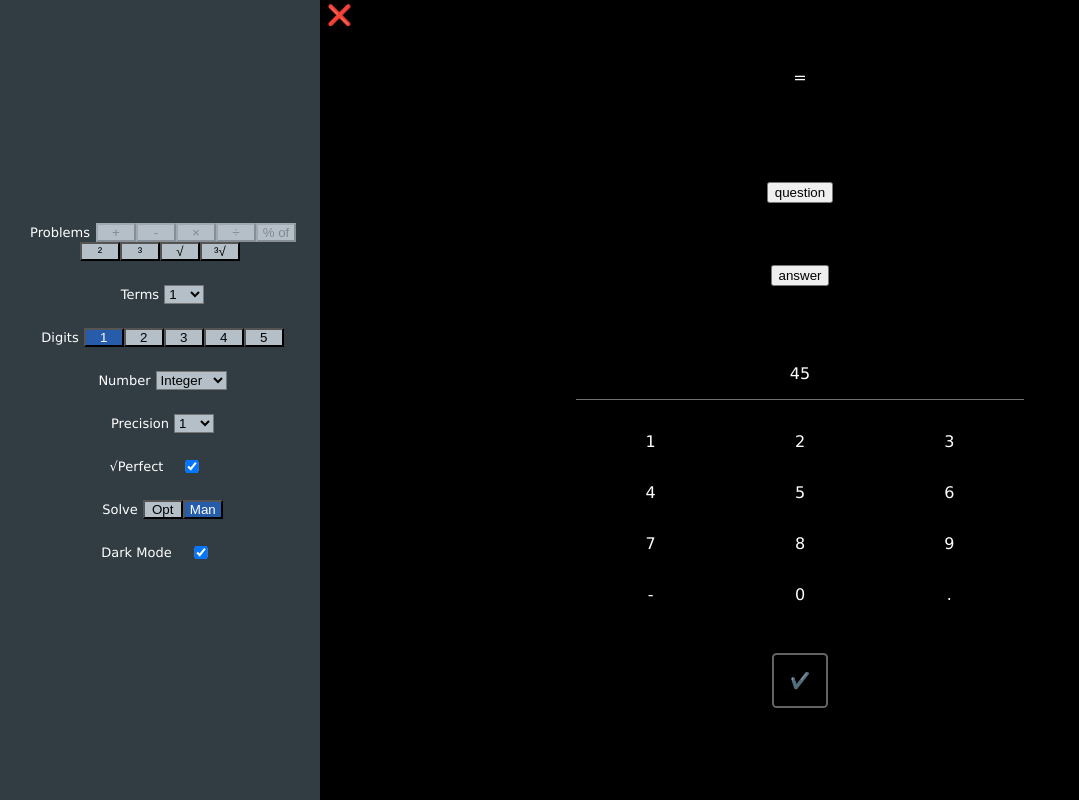
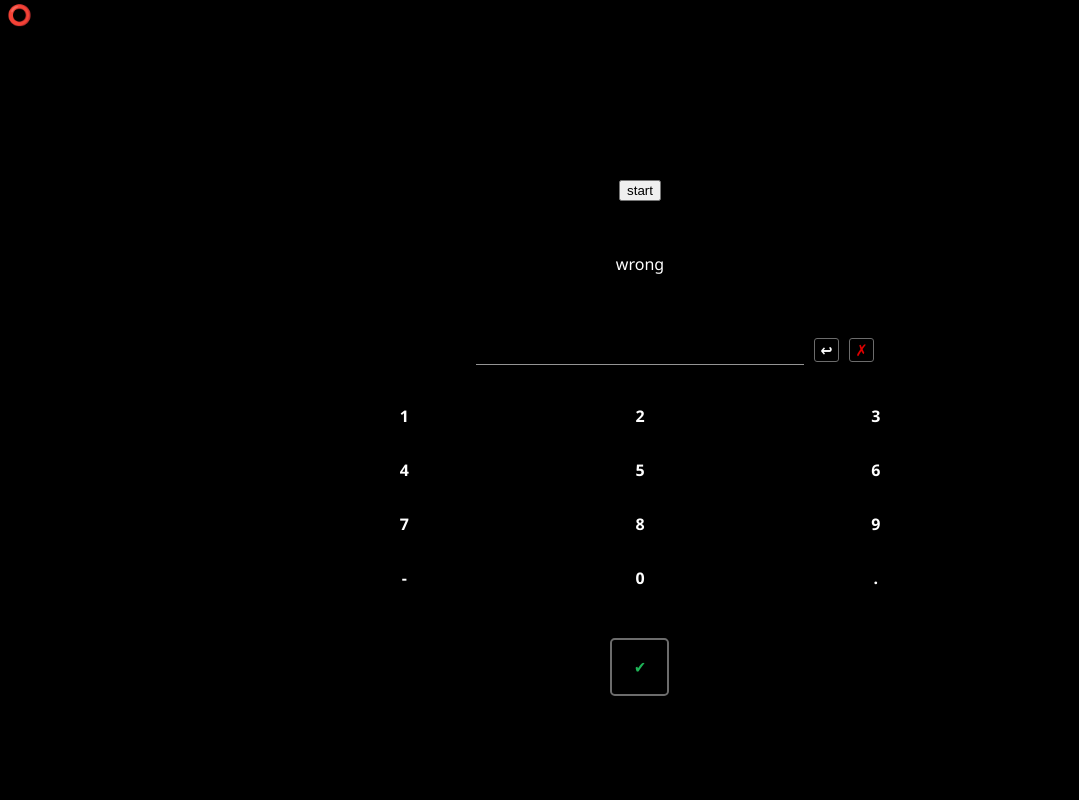
Before and after one commit to kaifussain/MindDigits, a React (Vite) app: page / in a window 1280 px wide. Shown: the whole page, without its empty margins (0-1079 px from the left). Built offline with nearby package versions, Linux system fonts and the light colour scheme.

Commit message:
c-m-7:manual input logic + better problemSet selection

```diff
--- a/src/App.css
+++ b/src/App.css
@@ -1,12 +1,8 @@
 #app{
-  /* display: grid;
-  place-content: center; */
   display: flex;
   align-items: center;
-  /* justify-content: center; */
-  /* flex-direction: column; */
-
-  font-family: 'Lucida Sans', 'Lucida Sans Regular', 'Lucida Grande', 'Lucida Sans Unicode', Geneva, Verdana, sans-serif;
+  /* font-family: 'Lucida Sans', 'Lucida Sans Regular', 'Lucida Grande', 'Lucida Sans Unicode', Geneva, Verdana, sans-serif; */
+  font-family: 'Segoe UI', Tahoma, Geneva, Verdana, sans-serif;
   min-height: 100vh;
 }
 .darkMode{
@@ -14,7 +10,7 @@
   color: white;
 }
 .lightMode{
-  background-color: rgb(214, 214, 214);
+  background-color: white;
   color: black;
 }
 .flex{
@@ -32,6 +28,5 @@
 @media (max-width: 600px) {
   #app{
       flex-direction: column;
-      /* overflow-y: hidden; */
   }
 }
--- a/src/App.jsx
+++ b/src/App.jsx
@@ -6,11 +6,10 @@ import Sidebar from "./components/Sidebar";
 function App() {
   const [isAnsManual, setIsAnsManual] = useState(true);
   const [darkMode, setDarkMode] = useState(true);
-
-  const [problemSet, setProblemSet] = useState([]);
+  const [problemSet, setProblemSet] = useState(['+']);
   const [digitSet, setDigitSet] = useState([1]);
   const [numberType, setNumberType] = useState(0);
-  const [termCount, setTermCount] = useState(1);
+  const [termCount, setTermCount] = useState(2);
   const [precision, setPrecision] = useState(1);
   const [perfect, setPerfect] = useState(true);
 
@@ -31,22 +30,61 @@ function App() {
   }
   function handleProblemSetChange(op){
     setProblemSet((xProblemSet)=>{
+      let newSet;
       if(xProblemSet.includes(op)){
-        return xProblemSet.filter((a)=>a!=op)
+        newSet = xProblemSet.filter((a)=>a!=op)
+        // return x
       }
       else{
-        return [...xProblemSet,op]
+        newSet = [...xProblemSet,op]
       }
+
+      if(newSet.length===0){
+        if(termCount==1) return ['²']
+        else return ['+']
+      }
+      else if(termCount==1){
+        newSet = newSet.filter(a=>a==='²'||a==='³'||a==='√'||a==='³√')
+        return newSet
+      }
+      else{
+        if(newSet.some(a=>a==='+'||a==='-'||a==='×'||a==='÷'||a==='% of')) return newSet
+        else return [...newSet,'+']
+      }
+
     })
   }
+  useEffect(()=>{
+    if(termCount==1){
+      if(problemSet.some(a=>a==='+'||a==='-'||a==='×'||a==='÷'||a==='% of')){
+        setProblemSet(x=>{
+          let newSet;
+          newSet = x.filter(a=>a==='²'||a==='³'||a==='√'||a==='³√')
+          return newSet;
+        })
+      }
+    }
+    else{
+      if(!problemSet.some(a=>a==='+'||a==='-'||a==='×'||a==='÷'||a==='% of')){
+        setProblemSet(x=>([...x,'+']))
+      }
+    }
+  },[termCount])
+
   function emptyProblemSet(p){
+    let temp=[...problemSet]
     if(p=='o'){
-      let temp=[...problemSet]
       temp = temp.filter(a => a !== '+' && a !== '-' && a !== '×' && a !== '÷' && a !== '% of');
-      setProblemSet(temp)
+      if(termCount==1){
+        if(temp.length>0) setProblemSet(temp)
+        else setProblemSet(['²'])
+      }
+      else{
+        setProblemSet(temp)
+      }
     }
     else if(p=='s'){
-      let temp=[...problemSet]
+
       temp = temp.filter(a => a !== '²' && a !== '³' && a !== '√' && a !== '³√');
       setProblemSet(temp)
     }
@@ -81,6 +119,7 @@ function App() {
         termCount={termCount}
         precision={precision}
         perfect={perfect}
+        numberType={numberType}
       />
     </div>
   );
--- a/src/components/Mainbar.css
+++ b/src/components/Mainbar.css
@@ -1,14 +1,15 @@
 #Mainbar{
-    /* border:1px solid yellow; */
     min-width: 340px;
-    width:50vw;
+    width:65vw;
     height: 99vh;
     margin: auto;
 }
 #Mainbar_head{
-    /* border:1px solid pink; */
-    padding:4rem;
     text-align: center;
+    font-size: 24px;
+    min-height: 150px;
+    display: grid;
+    place-content: center;
 }
 #Mainbar_mid{
     height: 74%;
--- a/src/components/Mainbar.jsx
+++ b/src/components/Mainbar.jsx
@@ -1,129 +1,134 @@
-import React, { useState } from "react";
+import React, { useEffect, useState } from "react";
 import "./Mainbar.css";
 import AnsOption from "./sub-components/AnsOption";
 import AnsManual from "./sub-components/AnsManual";
 const Mainbar = (props) => {
   const [question, setQuestion] = useState([]);
   const [solution, setSolution] = useState();
-  const [userSolution, setUserSolution] = useState();
-  const [perfectSqSet,_] = useState([1,4,10,32,100,317])
-  const [perfectCbSet,__] = useState([1,3,5,10,22,47])
+  const [userSolution, setUserSolution] = useState(null);
+  const [isCorrect, setIsCorrect] = useState(false);
+  const perfectSqSet = [1, 4, 10, 32, 100, 317];
+  const perfectCbSet = [1, 3, 5, 10, 22, 47];
 
   function generateNumber() {
     let d = Math.floor(Math.random() * props.digitSet.length);
     let wholeRange = Math.pow(10, props.digitSet[d]);
     let excludeRange = Math.pow(10, props.digitSet[d] - 1);
-    return Math.floor(
+    let rand = Math.random() * (wholeRange - excludeRange) + excludeRange;
+    if (props.numberType == 0) {
+      return Math.floor(rand);
+    } else if (props.numberType == 1) {
+      return Number(rand.toFixed(props.precision));
+      // return rand
+    } else {
+      if (Math.random() < 0.5) {
+        return Number(rand.toFixed(props.precision));
+      } else {
+        return Math.floor(rand);
+      }
+    }
+  }
+  function generatePerfect(isSq) {
+    let randI = Math.floor(Math.random() * props.digitSet.length);
+    if (isSq) {
+      let wholeRange = perfectSqSet[props.digitSet[randI]];
+      let excludeRange = perfectSqSet[props.digitSet[randI] - 1];
+      let n = Math.floor(
         Math.random() * (wholeRange - excludeRange) + excludeRange
       );
-  }
-  function generatePerfect(isSq){
-    let randI = Math.floor(Math.random() * props.digitSet.length)
-    if(isSq){
-      let wholeRange = perfectSqSet[props.digitSet[randI]]
-      let excludeRange = perfectSqSet[props.digitSet[randI]-1]
-      let n = Math.floor(Math.random() * (wholeRange-excludeRange) + excludeRange);
-      return n*n
-    }
-    else{
-      let wholeRange = perfectCbSet[props.digitSet[randI]]
-      let excludeRange = perfectCbSet[props.digitSet[randI]-1]
-      let n = Math.floor(Math.random() * (wholeRange-excludeRange) + excludeRange);
-      return n*n*n
+      return n * n;
+    } else {
+      let wholeRange = perfectCbSet[props.digitSet[randI]];
+      let excludeRange = perfectCbSet[props.digitSet[randI] - 1];
+      let n = Math.floor(
+        Math.random() * (wholeRange - excludeRange) + excludeRange
+      );
+      return n * n * n;
     }
   }
-
   function generateOp(op) {
     let i = Math.floor(Math.random() * props.problemSet.length);
 
-      if(op=='o'){
-        let filteredSet = props.problemSet.filter((a) => a == '+' || a== '-' || a =='×' || a == '÷' || a == '% of');
+    if (op == "o") {
+      let filteredSet = props.problemSet.filter(
+        (a) => a == "+" || a == "-" || a == "×" || a == "÷" || a == "% of"
+      );
       return filteredSet[i % filteredSet.length];
-      }
-      else if(op=='r'){
-        let filteredSet = props.problemSet.filter((a) => a == '√' || a== '³√');
+    } else if (op == "r") {
+      let filteredSet = props.problemSet.filter((a) => a == "√" || a == "³√");
       return filteredSet[i % filteredSet.length];
-      }
-      else if(op=='s'){
-        let filteredSet = props.problemSet.filter((a) => a == '²' || a== '³');
+    } else if (op == "s") {
+      let filteredSet = props.problemSet.filter((a) => a == "²" || a == "³");
       return filteredSet[i % filteredSet.length];
-      }
-      else{
+    } else {
       let filteredSet = props.problemSet.filter((a) => a !== op);
       return filteredSet[i % filteredSet.length];
     }
   }
   function generateQuestion() {
     setSolution(null);
-    let tempQuest = [], pushed;
+    let tempQuest = [],
+      pushed;
     Array.from({ length: props.termCount }).forEach((_, ind) => {
       //adds o
       if (ind !== 0) {
-        tempQuest.push(generateOp('o'));
-        pushed='o'
+        tempQuest.push(generateOp("o"));
+        pushed = "o";
       }
 
       //adds r
-      if(props.problemSet.some(r=>r=='√'||r=='³√')){
-        if(props.termCount==1) {
-          if(props.problemSet.some(r=>r=='²'||r=='³')){
-            if(Math.random() < 0.5){
-              tempQuest.push(generateOp('r'));
+      if (props.problemSet.some((r) => r == "√" || r == "³√")) {
+        if (props.termCount == 1) {
+          if (props.problemSet.some((r) => r == "²" || r == "³")) {
+            if (Math.random() < 0.5) {
+              tempQuest.push(generateOp("r"));
               pushed = "r";
             }
-          }
-          else {
-            tempQuest.push(generateOp('r'));
+          } else {
+            tempQuest.push(generateOp("r"));
             pushed = "r";
           }
-        }
-        else if(Math.random() < 0.5){
-          tempQuest.push(generateOp('r'));
+        } else if (Math.random() < 0.5) {
+          tempQuest.push(generateOp("r"));
           pushed = "r";
         }
       }
 
       //adds n
-      if(props.perfect && pushed==='r'){
-        if(tempQuest[tempQuest.length-1]==='√'){
-          let n=generatePerfect(true)
+      if (props.perfect && pushed === "r") {
+        if (tempQuest[tempQuest.length - 1] === "√") {
+          let n = generatePerfect(true);
+          tempQuest.push(n);
+        } else {
+          let n = generatePerfect(false);
           tempQuest.push(n);
         }
-        else{
-          let n=generatePerfect(false)
-          tempQuest.push(n);
-        }
-      }
-      else{
+      } else {
         let n = generateNumber();
         tempQuest.push(n);
       }
 
       //adds sq
-      if(props.problemSet.some(s=>s=='²'||s=='³')){
-        if(props.termCount==1) {
-          if(pushed=='r'){
-            if(Math.random()<0.5){
-              tempQuest.push(generateOp('s'))
+      if (props.problemSet.some((s) => s == "²" || s == "³")) {
+        if (props.termCount == 1) {
+          if (pushed == "r") {
+            if (Math.random() < 0.5) {
+              tempQuest.push(generateOp("s"));
             }
+          } else {
+            tempQuest.push(generateOp("s"));
           }
-          else{
-            tempQuest.push(generateOp('s'))
+        } else if (Math.random() < 0.5) {
+          tempQuest.push(generateOp("s"));
         }
+        pushed = "s";
       }
-        else if(Math.random() < 0.5){
-          tempQuest.push(generateOp('s'))
-        }
-        pushed='s'
-      }
-
     });
     setQuestion(tempQuest);
   }
-
   function calculateSolution() {
     let tempAns = [...question],
-      tempAnsLen=tempAns.length,
+      tempAnsLen = tempAns.length,
       i = 0,
       precedence = 0;
     while (tempAnsLen > 1 && precedence < 4) {
@@ -136,18 +141,15 @@ const Mainbar = (props) => {
           tempAns[i - 1] = Math.pow(tempAns[i - 1], 3);
           tempAns.splice(i, 1);
           i = 0;
-        }
-         else if (tempAns[i] == "√") {
-          tempAns[i] = Math.sqrt(tempAns[i+1])
-          tempAns.splice(i+1, 1);
+        } else if (tempAns[i] == "√") {
+          tempAns[i] = Math.sqrt(tempAns[i + 1]);
+          tempAns.splice(i + 1, 1);
           i = 0;
-        }
-         else if (tempAns[i] == "³√") {
-          tempAns[i] = Math.cbrt(tempAns[i+1]);
-          tempAns.splice(i+1, 1);
+        } else if (tempAns[i] == "³√") {
+          tempAns[i] = Math.cbrt(tempAns[i + 1]);
+          tempAns.splice(i + 1, 1);
           i = 0;
-        }
-        else if (i > tempAnsLen - 1) {
+        } else if (i > tempAnsLen - 1) {
           i = 1;
           precedence = 1;
         } else {
@@ -195,22 +197,25 @@ const Mainbar = (props) => {
           i += 2;
         }
       }
-      tempAnsLen=tempAns.length
+      tempAnsLen = tempAns.length;
     }
     if (tempAns[0] % 1 === 0) {
       setSolution(tempAns[0]);
     } else setSolution(parseFloat(tempAns[0].toFixed(props.precision)));
   }
-
+  useEffect(()=>{
+    // calculateSolution()
+    setIsCorrect(userSolution!=null && userSolution==solution)
+  },[userSolution])
   return (
     <div id="Mainbar">
       <div id="Mainbar_head">
-        {question.join(" ")} = {solution}
+        {question.join(" ")}
       </div>
       <div id="Mainbar_mid">
-        <button onClick={() => generateQuestion()}>question</button>
-        <button onClick={() => calculateSolution()}>answer</button>
-        {props.isAnsManual ? <AnsManual /> : <AnsOption />}
+        <button onClick={() => generateQuestion()}>start</button>
+        {isCorrect? 'correct':'wrong'}
+        {props.isAnsManual ? <AnsManual setUserSolution={setUserSolution} calculateSolution={calculateSolution}/> : <AnsOption />}
       </div>
     </div>
   );
--- a/src/components/Sidebar.jsx
+++ b/src/components/Sidebar.jsx
@@ -2,9 +2,7 @@ import React, { useEffect, useState } from "react";
 import "./Sidebar.css";
 
 const Sidebar = (props) => {
-  const [sideBarOpened, setSideBarOpened] = useState(true);
-  const [sqPartDisable,setSqPartDisable] = useState(false)
-  const [addPartDisable,setAddPartDisable] = useState(false)
+  const [sideBarOpened, setSideBarOpened] = useState(false);
   const [allOperation, setAllOperation] = useState([
     { symbol: "+", disabled: false },
     { symbol: "-", disabled: false },
@@ -17,59 +15,25 @@ const Sidebar = (props) => {
     { symbol: "³√", disabled: false },
   ]);
 
-  useEffect(()=>{
+  useEffect(() => {
     let temp = [...allOperation];
-    let i = 5;
-    if(sqPartDisable){
-      props.emptyProblemSet('s')
-      while (i < 9) {
-        temp[i].disabled = true;
-        i++;
-      }
-    }
-    else{
-      while (i < 9) {
-        temp[i].disabled = false;
-        i++;
-      }
-    }
-    setAllOperation(temp);
-  },[sqPartDisable])
 
-  useEffect(()=>{
-    let temp = [...allOperation];
-    let i = 0;
-    if(addPartDisable){
-      props.emptyProblemSet('o')
-      while (i < 5) {
-        temp[i].disabled = true;
-        i++;
-      }
-    }
-    else{
-      while (i < 5) {
-        temp[i].disabled = false;
-        i++;
-      }
-    }
-    setAllOperation(temp);
-  },[addPartDisable])
-
-  useEffect(() => {
-    if(props.termCount==1){
-      setAddPartDisable(true)
-      setSqPartDisable(false)
-    }
-    else{
-      setAddPartDisable(false)
-      if(props.problemSet.length==0 || !props.problemSet.some(a=>a=='+'||a=='-'||a=='×'||a=='÷'||a=='% of')){
-        setSqPartDisable(true)
+      if(props.termCount==1){
+        let i=0;
+        while(i<5){
+          temp[i].disabled=true
+          i++
+        }
       }
       else{
-        setSqPartDisable(false)
+        let i=0;
+        while(i<5){
+          temp[i].disabled=false
+          i++
+        }
       }
-    }
-  }, [props.termCount,props.problemSet]);
+      setAllOperation(temp)
+  }, [props.termCount]);
 
   const style4inner = {
     display: sideBarOpened ? "flex" : "none",
--- a/src/components/sub-components/AnsManual.css
+++ b/src/components/sub-components/AnsManual.css
@@ -1,10 +1,42 @@
 #AnsManual{
-    width: 70%;
+    width: 85%;
+    font-weight: 700;
 }
 #AnsManual_screen{
-    border-bottom:1px solid rgb(112, 112, 112);
     text-align: center;
-    padding:1rem;
+    padding:0.5rem 1rem;
+    display: grid;
+    grid-template-columns: 1fr 35px 35px;
+    margin:auto;
+    max-width: 500px;
+}
+#userInput_sc{
+    border-bottom:1px solid rgb(148, 148, 148);
+    margin-left: 70px;
+    font-size: 20px;
+    line-break: anywhere;
+    min-height: 30px;
+
+}
+#backBtn, #xBtn{
+    border:1.6px solid rgb(108, 108, 108);
+    cursor: pointer;
+    margin-left: 10px;
+    margin-top: auto;
+    margin-bottom: auto;
+    height: 24px;
+    width: 25px;
+    display: grid;
+    place-content: center;
+    border-radius:3px;
+    transition: scale .1s;
+}
+#xBtn{
+    color:rgb(222, 0, 0);
+}
+
+#backBtn:active, #xBtn:active{
+    transform: scale(0.9);
 }
 #AnsManual_buttons_body{
     display: grid;
@@ -12,19 +44,20 @@
     margin-top: 16px;
 }
 #AnsManual_buttons_body >* {
-    /* color:rgb(183, 183, 183); */
     text-align: center;
     padding:1rem;
     cursor: pointer;
     transition: .1s;
 }
-#AnsManual_buttons_body>*:last-child {
-    outline: 2px solid rgb(99, 99, 99);
+#submitBtn {
+    outline: 2px solid rgb(108, 108, 108);
     grid-column-start: 2;
-    width: fit-content;
+    width: 55px;
     margin: auto;
     border-radius: 5%;
     margin-top: 35px;
+    margin-bottom: 20px;
+    color:rgb(30, 180, 87);
 }
 #AnsManual_buttons_body >*:active {
     transform: scale(0.8);
--- a/src/components/sub-components/AnsManual.jsx
+++ b/src/components/sub-components/AnsManual.jsx
@@ -1,25 +1,48 @@
-import React from 'react'
+import React, { useState } from 'react'
 import './AnsManual.css'
-const AnsManual = () => {
+const AnsManual = ({setUserSolution,calculateSolution}) => {
+  const [userInput,setUserInput] = useState('')
+  const handleInput = (i) => {
+    setUserInput(x => {
+      if(x==='') return i
+      else{
+          if(i==='-') return x
+          else if(i==='.' && x.includes('.')) return x
+          else return x.toString()+i
+
+      }
+    })
+  }
+  const handleBack = () => {
+    setUserInput(x => (x.length>1 ? x.slice(0,-1):''))
+  }
+  const clearInput = () => {
+    setUserInput('')
+  }
+  const submitInput = () => {
+    calculateSolution()
+    setUserSolution(userInput)
+  }
   return (
     <div id="AnsManual">
       <div id="AnsManual_screen">
-        45
+        <div id='userInput_sc'>
+          {userInput}
+        </div>
+        <div id='backBtn' onClick={handleBack} >
+        ↩
+        </div>
+        <div id='xBtn' onClick={clearInput} >
+          ✗
+        </div>
       </div>
       <div id="AnsManual_buttons_body">
-        <div>1</div>
-        <div>2</div>
-        <div>3</div>
-        <div>4</div>
-        <div>5</div>
-        <div>6</div>
-        <div>7</div>
-        <div>8</div>
-        <div>9</div>
-        <div>-</div>
-        <div>0</div>
-        <div>.</div>
-        <div>✔️</div>
+        {
+          [1,2,3,4,5,6,7,8,9,'-',0,'.'].map(i=>(
+            <div key={i+'b'} onClick={()=>handleInput(i)}>{i}</div>
+          ))
+        }
+        <div id='submitBtn' onClick={submitInput}>✔</div>
       </div>
     </div>
   )
```
Lines whose indentation alone changed are shown as unchanged.
